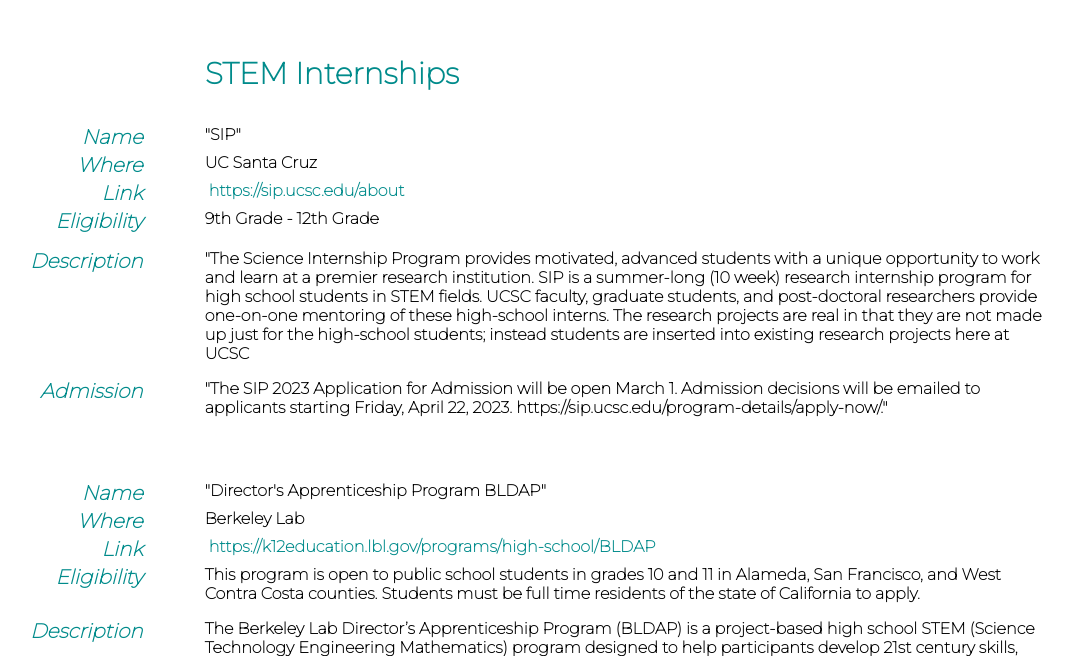
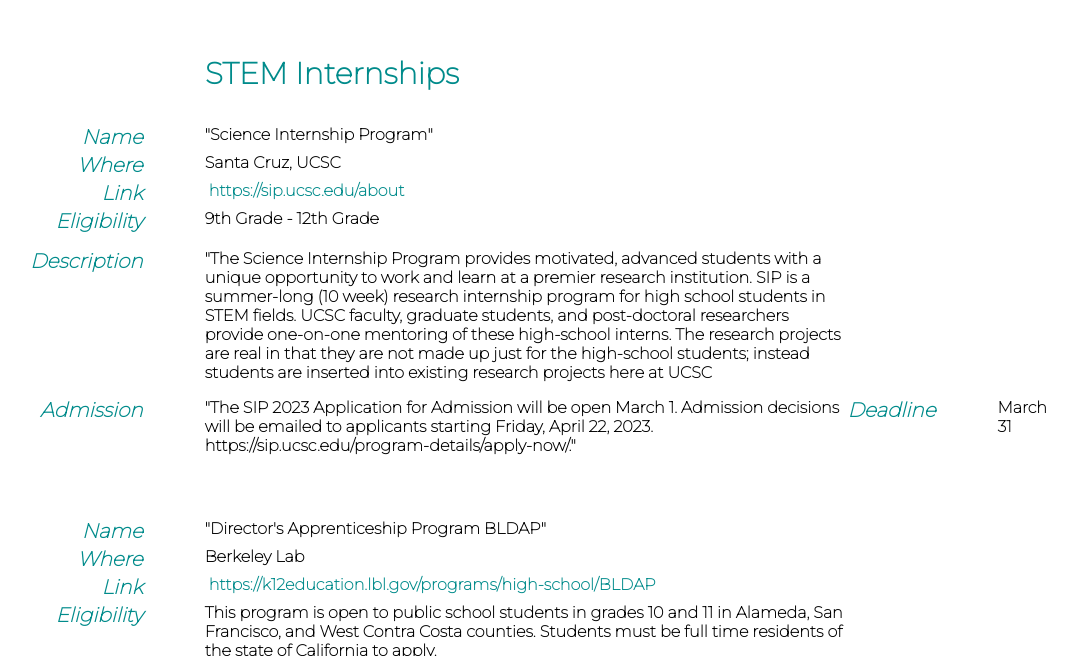
Before and after one commit to shardforstudents/shardforstudents.github.io, a plain HTML site: page index.html in a window 1280 px wide. Shown: the part 606-1262 px from the top of the page, without its empty margins (123-1200 px from the left). Drawn offline with nearby package versions, Linux system fonts and the light colour scheme.

Commit message:
Update index.html

```diff
--- a/index.html
+++ b/index.html
@@ -57,12 +57,12 @@
 	<tr>
             <th class="title colored"><i>Name</i>
             </th>
-            <th class="content">"SIP"
+            <th class="content">"Science Internship Program"
             </th>
         </tr>
         <tr>
             <th class="title colored"><i>Where</i></th>
-                        <th class="content">UC Santa Cruz</th>
+                        <th class="content">Santa Cruz, UCSC</th>
         </tr>
 
         <tr>
@@ -85,6 +85,9 @@ SIP is a summer-long (10 week) research internship program for high school stude
             <th class="title colored"><i>Admission</i></th>
                         <th class="content">"The SIP 2023 Application for Admission will be open March 1. Admission decisions will be emailed to applicants starting Friday, April 22, 2023. https://sip.ucsc.edu/program-details/apply-now/."</th>
                         </th>
+
+	    <th class="title colored"><i>Deadline</i></th>
+                        <th class="content">March 31</th>
 
                 <tr class="padder"></tr>
 
```
